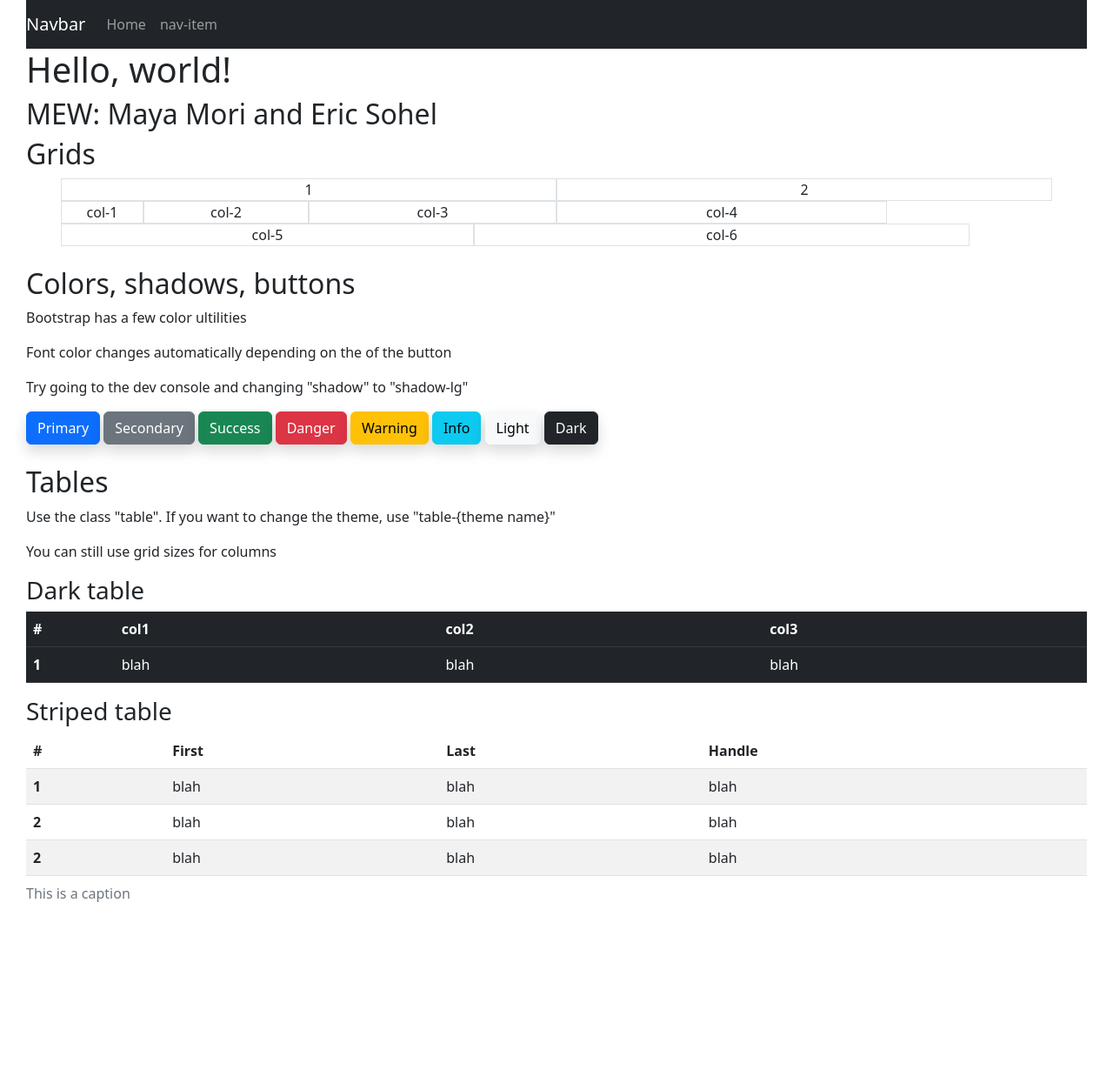
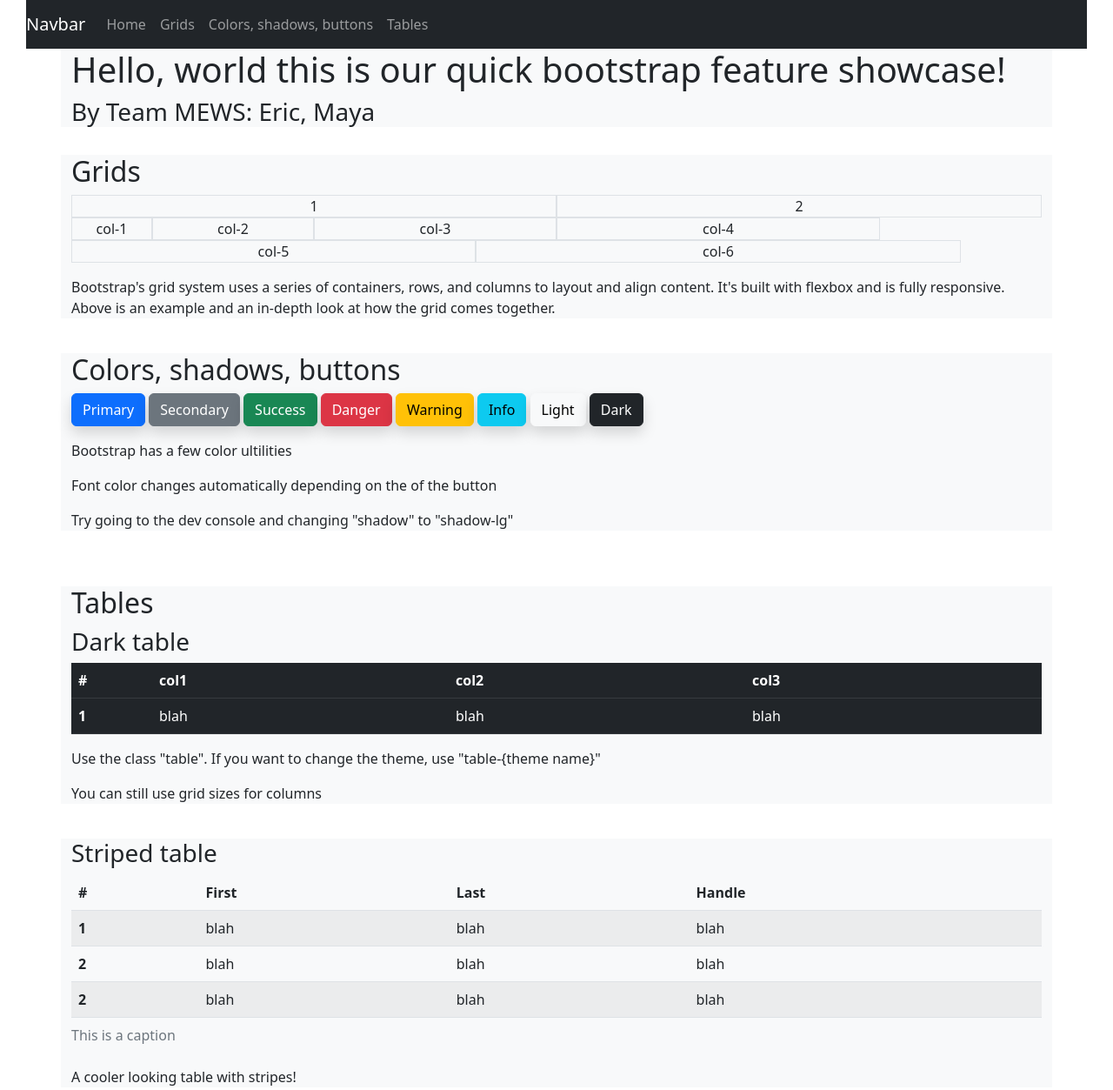
Before and after one commit to ka2-penguin/soft-dev, a plain HTML site: page 23_bt_mews_moriM_sohelE/index.html in a window 1280 px wide. Shown: the whole page at 87% size. Before the commit the page ends 1077 px from the top, so only its background shows below. Drawn offline with nearby package versions, Linux system fonts and the light colour scheme.

Commit message:
added heading and roster

```diff
--- a/23_bt_mews_moriM_sohelE/index.html
+++ b/23_bt_mews_moriM_sohelE/index.html
@@ -1,11 +1,10 @@
 <!--
-  MEWS: Eric Sohel, Maya Mori
+  MEWS: Eric, Maya
   Softdev
   k23 -- Bootstrap
-  2022-11-29
+  2022-11-30
   time spent: 1.0
  -->
-
 <!doctype html>
 <html lang="en">
   <head>
@@ -27,18 +26,33 @@
             <a class="nav-link" href="#">Home </a>
           </li>
           <li class="nav-item">
-            <a class="nav-link" href="#"> nav-item </a>
+            <a class="nav-link" href="#grid"> Grids </a>
+          </li>
+          <li class="nav-item">
+            <a class="nav-link" href="#shadows"> Colors, shadows, buttons </a>
+          </li>
+          <li class="nav-item">
+            <a class="nav-link" href="#tables"> Tables </a>
           </li>
         </ul>
       </div>
     </nav>
 
-    <h1>Hello, world!</h1>
-    <h2> MEW: Maya Mori and Eric Sohel</h2>
+    <div class="container-sm bg-light" >
+
+    <h1>Hello, world this is our quick bootstrap feature showcase!</h1>
+    <h3> By Team MEWS: Eric, Maya</h3>
+    </div>
+
+    <br>
+
+
+    <div id="grid" >
+    <div class="container-sm bg-light" >
     <h2> Grids </h2>
+
     <div class="container text-center">
       <div class="row">
-        <!-- Try replacing "col" with "col-#" where # is a number >= 1 -->
         <div class="col border">
           1
         </div>
@@ -67,13 +81,18 @@
         </div>
       </div>
     </div>
+    <p> </p>
+    <p>Bootstrap's grid system uses a series of containers, rows, and columns to layout and align content. It's built with flexbox and is fully responsive. Above is an example and an in-depth look at how the grid comes together. </p>
+    </div>
+    </div>
+
     <br>
 
+    <div id = "shadows" >
+    <div class="container-sm bg-light" >
+
     <h2> Colors, shadows, buttons</h2>
-    <p> Bootstrap has a few color ultilities</p>
-    <p>Font color changes automatically depending on the of the button</p>
-    <p> Try going to the dev console and changing "shadow" to "shadow-lg"</p>
-    <!-- Shadows -->
+
     <button type="button" class="btn btn-primary shadow">Primary</button>
     <button type="button" class="btn btn-secondary shadow">Secondary</button>
     <button type="button" class="btn btn-success shadow">Success</button>
@@ -82,12 +101,17 @@
     <button type="button" class="btn btn-info shadow">Info</button>
     <button type="button" class="btn btn-light shadow">Light</button>
     <button type="button" class="btn btn-dark shadow">Dark</button>
+    <p> </p>
+    <p> Bootstrap has a few color ultilities</p>
+    <p>Font color changes automatically depending on the of the button</p>
+    <p> Try going to the dev console and changing "shadow" to "shadow-lg"</p>
 
+    </div>
     <br>
     <br>
+    <div id= "tables">
+    <div class="container-sm bg-light" >
     <h2> Tables </h2>
-    <p> Use the class "table". If you want to change the theme, use "table-{theme name}" </p>
-    <p> You can still use grid sizes for columns </p>
     <h3>Dark table</h3>
     <table class="table table-dark">
       <thead>
@@ -106,6 +130,16 @@
       </tr>
 
     </table>
+    <p> </p>
+    <p> Use the class "table". If you want to change the theme, use "table-{theme name}" </p>
+    <p> You can still use grid sizes for columns </p>
+    </div>
+    </div>
+
+    <br>
+
+    <div class="container-sm bg-light" >
+
       <h3>Striped table</h3>
       <table class="table table-striped">
         <caption>This is a caption</caption>
@@ -137,5 +171,20 @@
             </tr>
         </tbody>
       </table>
+
+    <p> </p>
+    <p> A cooler looking table with stripes!  </p>
+
+    </div>
+    </div>
+
+
+
+
+
+
+
+
+
   </body>
 </html>
```
Lines whose indentation alone changed are shown as unchanged.
